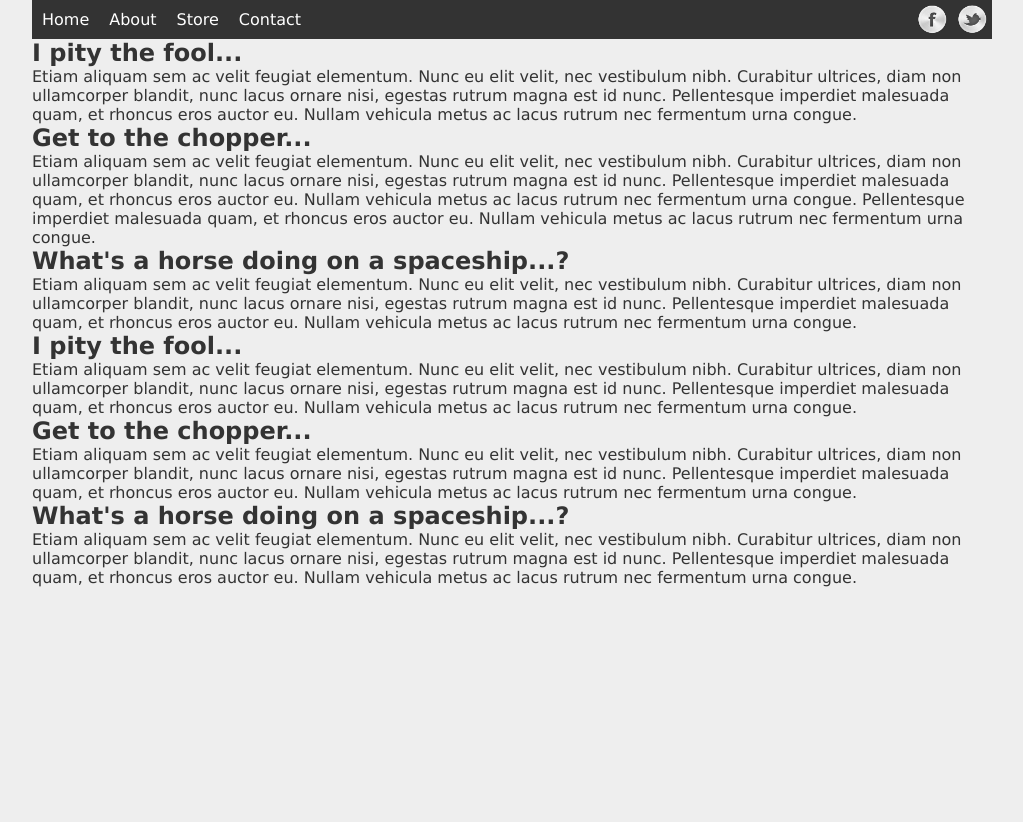
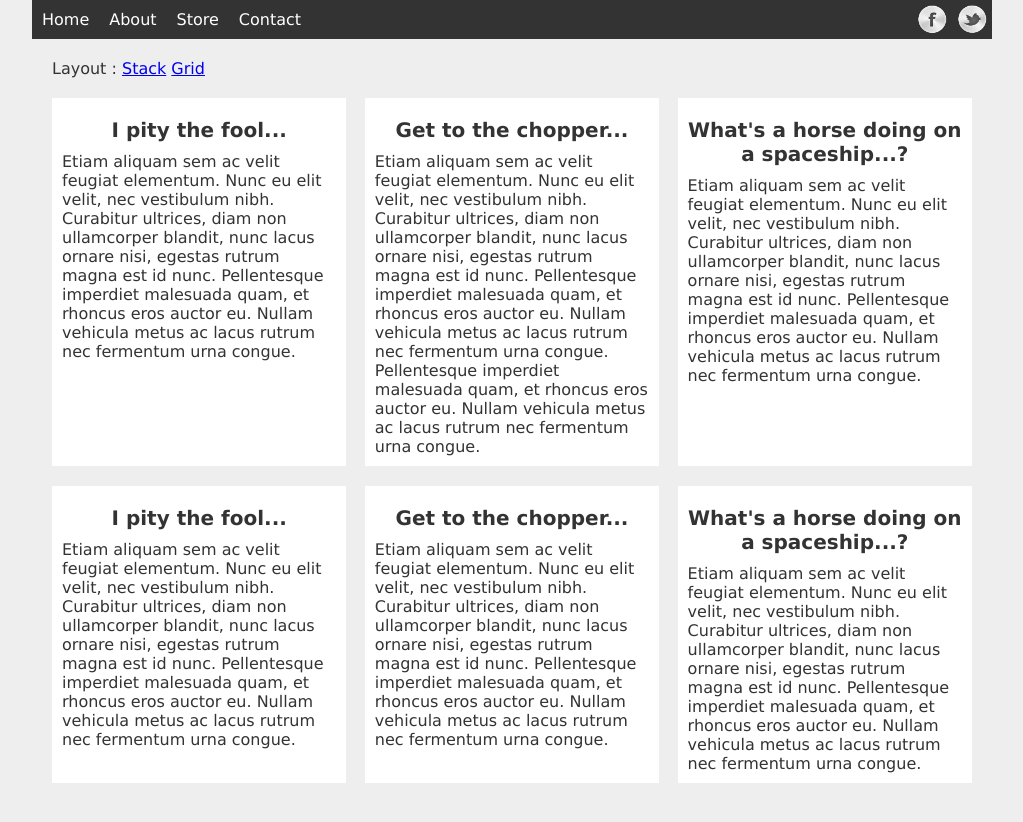
Before and after one commit to kamil-czr/CSS-Flexbox-course1, a plain HTML site: page example-3/grid-vs-stack.html in a window 1280 px wide. Shown: the whole page, without its empty margins (128-1151 px from the left). Before the commit the page ends 800 px from the top, so only its background shows below. Drawn offline with nearby package versions, Linux system fonts and the light colour scheme.

Commit message:
Tested grid and stack layouts

```diff
--- a/example-3/grid-vs-stack.html
+++ b/example-3/grid-vs-stack.html
@@ -20,6 +20,12 @@
           <li><a href="" class="tw">Twitter</a></li>
         </ul>
       </nav>
+
+      <div style="margin: 20px;">
+        <span>Layout :</span>
+        <a href="#"class="stack">Stack</a>
+        <a href="#"class="grid">Grid</a>
+      </div>
 
       <section id="blocks">
         <article>
@@ -49,6 +55,14 @@
       </section>
 
     </div>
+    <script>
+      $("a.stack").on("click", function(){
+        $("article").addClass("stack");
+      });
+      $("a.grid").on("click", function(){
+        $("article").removeClass("stack");
+      });
+    </script>
 
   </body>
 </html>
--- a/example-3/style.css
+++ b/example-3/style.css
@@ -62,7 +62,22 @@ a.fb{
 
 /* grid vs flex base styles */
 
+#blocks{
+  margin: 20px;
+}
 
+article{
+  background: #fff;
+  margin-bottom: 20px;
+  padding: 10px;
+  box-sizing: border-box;
+}
+
+article h2{
+  text-align: center;
+  font-size: 20px;
+  margin: 10px 0;
+}
 
 /* flex styles */
 
@@ -94,4 +109,18 @@ ul.social{
   margin: 0;
 }
 
-} /* end media 768 */
+#blocks{
+  display: flex;
+  flex-wrap: wrap;
+  justify-content: space-between;
+}
+
+article{
+  flex: 0 1 32%;
+}
+
+article.stack{
+  flex: 0 1 100%;
+  transition: flex-basis 0.2s linear;
+}
+/* end media 768 */
```
